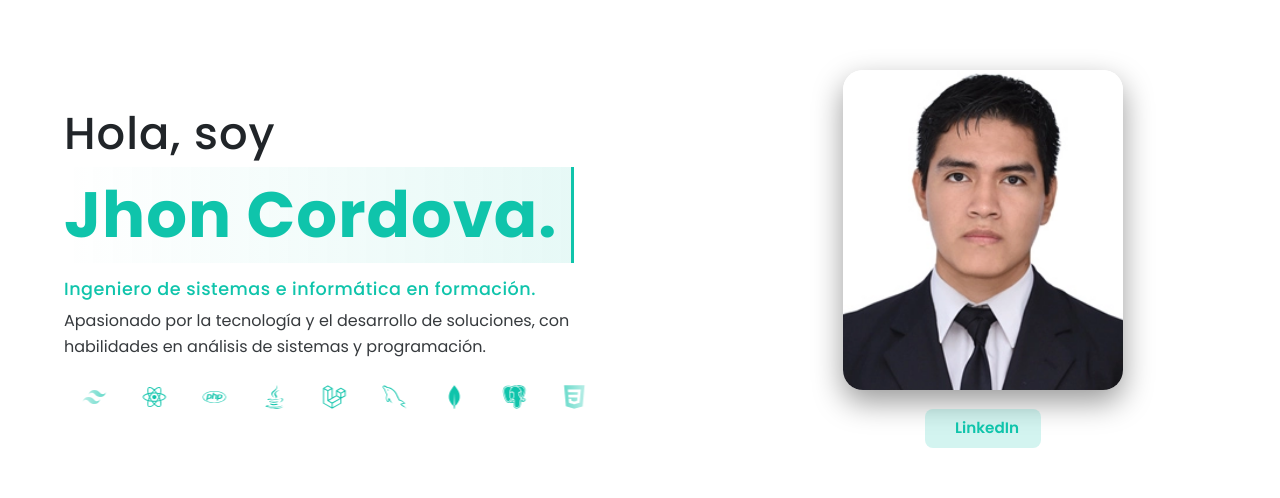
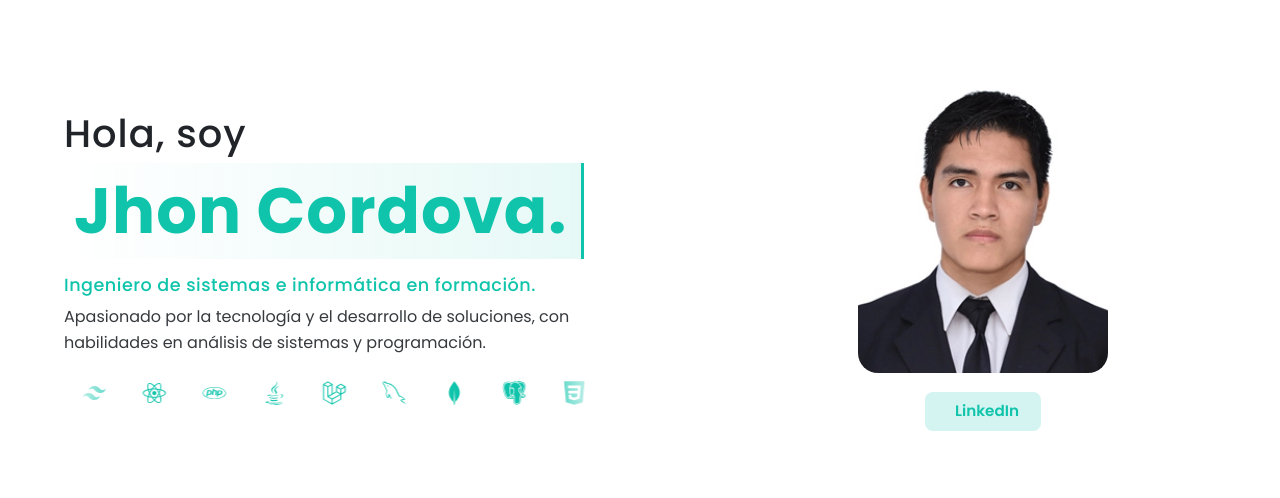
Before and after one commit to jhoncordova24/portfolio-web, a website: page index.html in a window 1280 px wide. Shown: the part 171-669 px from the top of the page. Drawn offline with nearby package versions, Linux system fonts and the light colour scheme; some icons are missing.

Commit message:
fix size img

```diff
--- a/assets/styles/index.css
+++ b/assets/styles/index.css
@@ -37,7 +37,7 @@
   --fs-lg: 1.5rem;
   --fs-xl: 2.5rem;
 
-  --profile-size: 280px;
+  --profile-size: 250px;
   --marquee-gap: 2rem;
   --marquee-speed: 25s;
   --marquee-icon: 28px;
@@ -171,7 +171,7 @@ section {
 
 .saludo {
   margin-bottom: 0.4rem;
-  font-size: clamp(2rem, 3.5vw, 2.8rem);
+  font-size: clamp(1.25rem, 3vw, 2.5rem);
   font-weight: 500;
   letter-spacing: 1px;
 }
@@ -179,7 +179,7 @@ section {
 .title-me {
   width: fit-content;
   margin-bottom: 1rem;
-  padding-right: 14px;
+  padding-inline: 10px 14px;
   border-right: 3px solid var(--accent);
   background: linear-gradient(
     to right,
@@ -187,9 +187,10 @@ section {
     var(--accent-subtle)
   );
   color: var(--accent);
-  font-size: clamp(2.5rem, 5vw, 4rem);
+  font-size: clamp(1.85rem, 5vw, 4rem);
   font-weight: bold;
   letter-spacing: 1px;
+  white-space: nowrap;
 }
 
 .carrer {
@@ -287,7 +288,6 @@ section {
   height: auto;
   aspect-ratio: 7 / 8;
   border-radius: var(--radius-lg);
-  box-shadow: var(--shadow-photo);
   object-fit: cover;
 }
 
```
